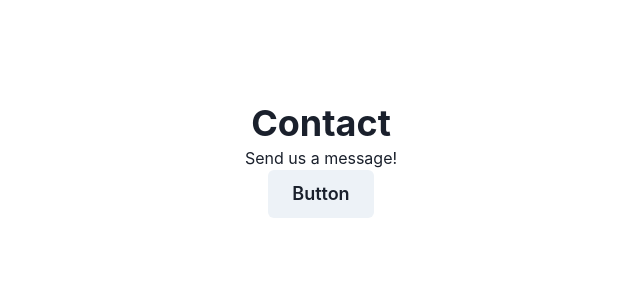
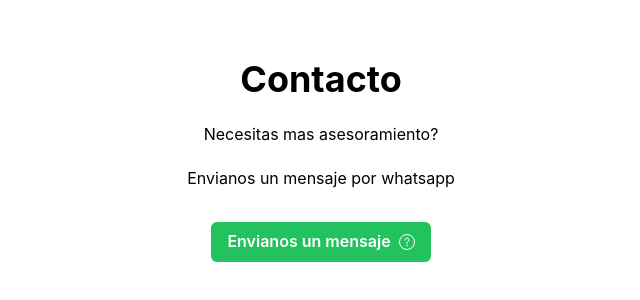
Before and after one commit to ricardolafranconi/CalculadoraJudicial, a Next.js app: page /contacto in a window 1280 px wide. Shown: the part 240-540 px from the top of the page, without its empty margins (319-959 px from the left). Built offline with nearby package versions, Linux system fonts and the light colour scheme.

Commit message:
fifth commit

```diff
--- a/package.json
+++ b/package.json
@@ -15,6 +15,7 @@
     "next": "latest",
     "react": "18.2.0",
     "react-dom": "18.2.0",
+    "react-icons": "^4.9.0",
     "react-redux": "^8.0.5",
     "react-scroll": "^1.8.9",
     "react-typewriter-hook": "^1.0.1",
--- a/pages/contacto.jsx
+++ b/pages/contacto.jsx
@@ -1,20 +1,42 @@
-import React from "react";
-import {Box, Text, Heading, Flex, Button} from "@chakra-ui/react";
+import React, { useState } from "react";
+import { Icon, Box, Text, Heading, Flex, Button, FormControl, FormLabel, Input, Textarea, Link } from "@chakra-ui/react";
+import {BiLogoWhatsapp} from 'react-icons'
 
 
 export default function Contact() {
+    const [name, setName] = useState('');
+    const [message, setMessage] = useState('');
+    const phoneNumber = '3755306410'; // Replace with your phone number
+
+    const whatsappUrl = `https://wa.me/${phoneNumber}?text=${encodeURIComponent(`Hi, my name is ${name}. ${message}`)}`;
+
     return (
         <Flex
-        flexDirection="column"
-        justifyContent="center"
-        alignItems="center"
-        height="100vh"
+            flexDirection="column"
+            justifyContent="center"
+            alignItems="center"
+            minHeight="100vh"
+            bg="white.800"
+            color="black"
         >
-        <Heading>Contact</Heading>
-        <Text>Send us a message!</Text>
-        <Button variantColor="teal" size="lg">
-            Button
-        </Button>
+            <Box
+                p={5}
+                w={{base: "90%", md: "60%", lg: "40%"}}
+                bg="white.700"
+                borderRadius="md"
+                align='center'
+            >
+                <Heading mb={5}>Contacto</Heading>
+
+                <Text mb={5}>Necesitas mas asesoramiento?</Text>
+                <Text mb={5}>Envianos un mensaje por whatsapp</Text>
+
+                <Link href={whatsappUrl} isExternal>
+                    <Button colorScheme="whatsapp" mt={3} rightIcon={<Icon as={BiLogoWhatsapp}/>} >
+                        Envianos un mensaje
+                    </Button>
+                </Link>
+            </Box>
         </Flex>
     );
-    }
+}
```
Also changed, not shown: pages/about.jsx (added, +36 -0 lines), 1 other file (tests, documents, lock files or other folders).
